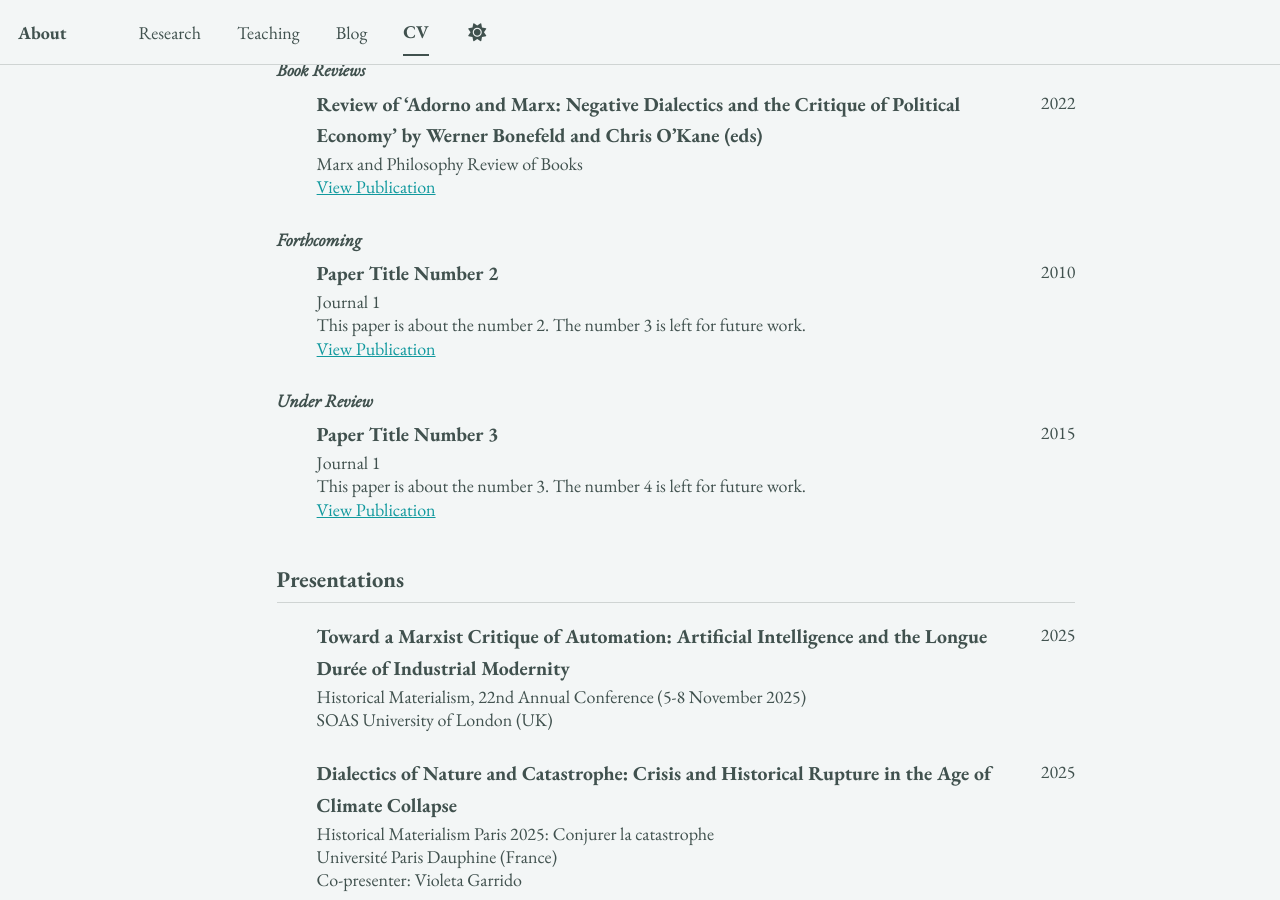
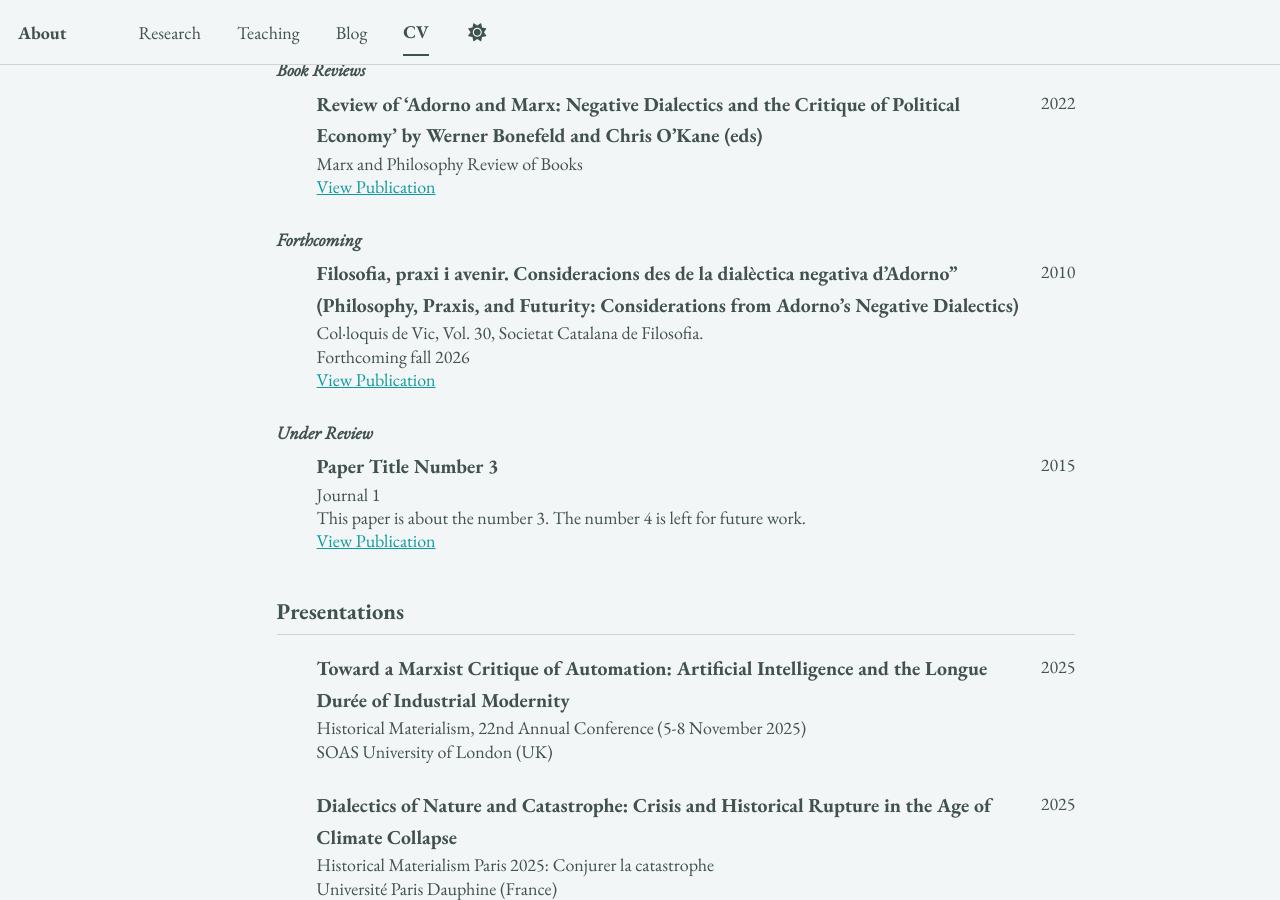
Before and after one commit to epujol90/epujol90.github.io, a Jekyll site: the page built from _pages/cv-json.md, in a window 1280 px wide and 900 px high, scrolled down 1237 px. Built offline with Jekyll 4.4.1, drawn with Linux system fonts in a browser that asks for light colours; a script bundle is joined from its source files by our own code; library files that are not in the unit come from our copies.

Commit message:
Update cv.json

```diff
--- a/_data/cv.json
+++ b/_data/cv.json
@@ -94,11 +94,11 @@
       "category": "Book Reviews"
     },
     {
-      "name": "Paper Title Number 2",
-      "publisher": "Journal 1",
+      "name": "Filosofia, praxi i avenir. Consideracions des de la dialèctica negativa d’Adorno” (Philosophy, Praxis, and Futurity: Considerations from Adorno’s Negative Dialectics)",
+      "publisher": "Col·loquis de Vic, Vol. 30, Societat Catalana de Filosofia.",
       "releaseDate": "2010-10-01",
-      "website": "https://academicpages.github.io/files/paper2.pdf",
-      "summary": "This paper is about the number 2. The number 3 is left for future work.",
+      "website": "",
+      "summary": "Forthcoming fall 2026",
       "category": "Forthcoming"
     },
     {
```
